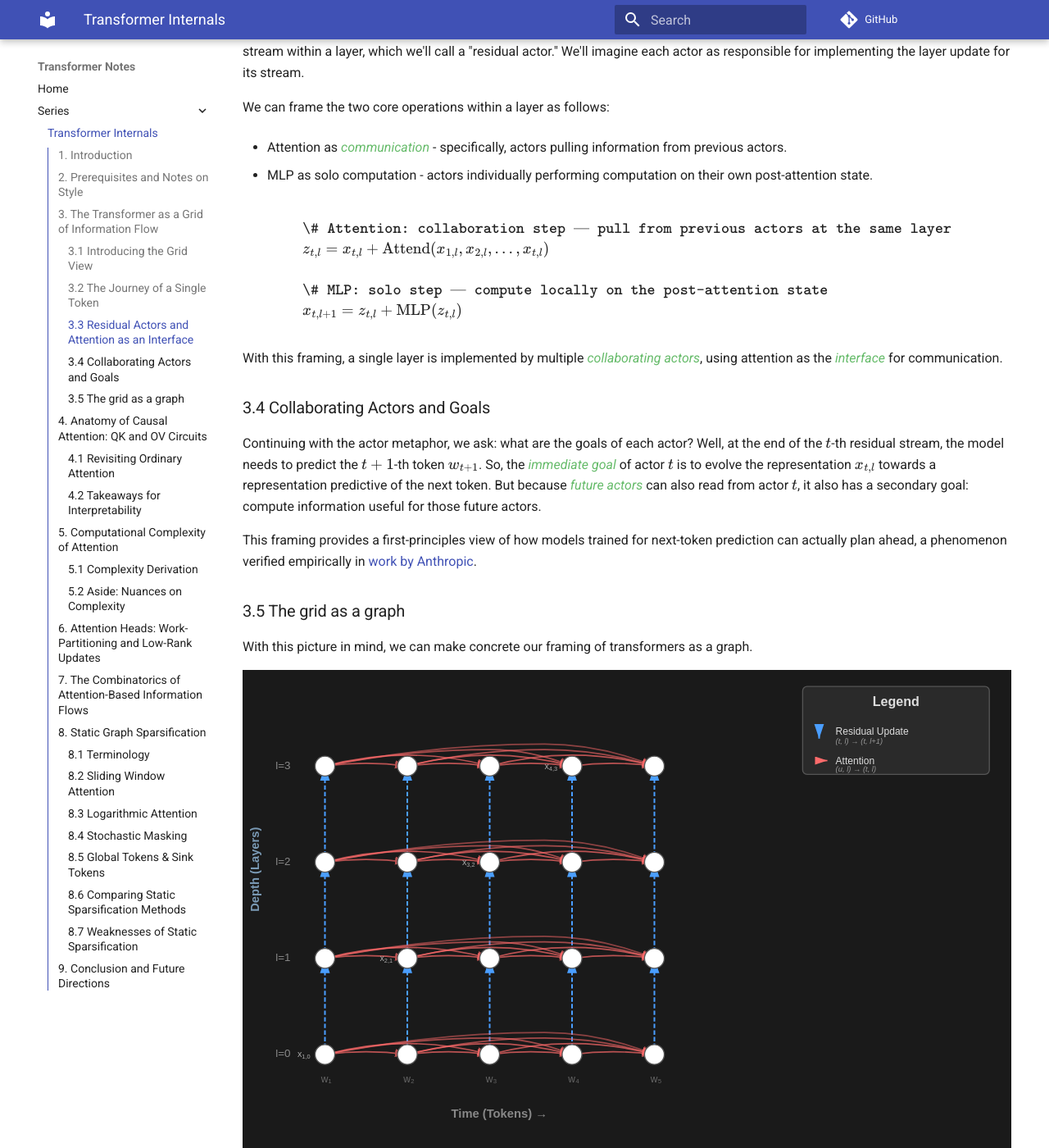
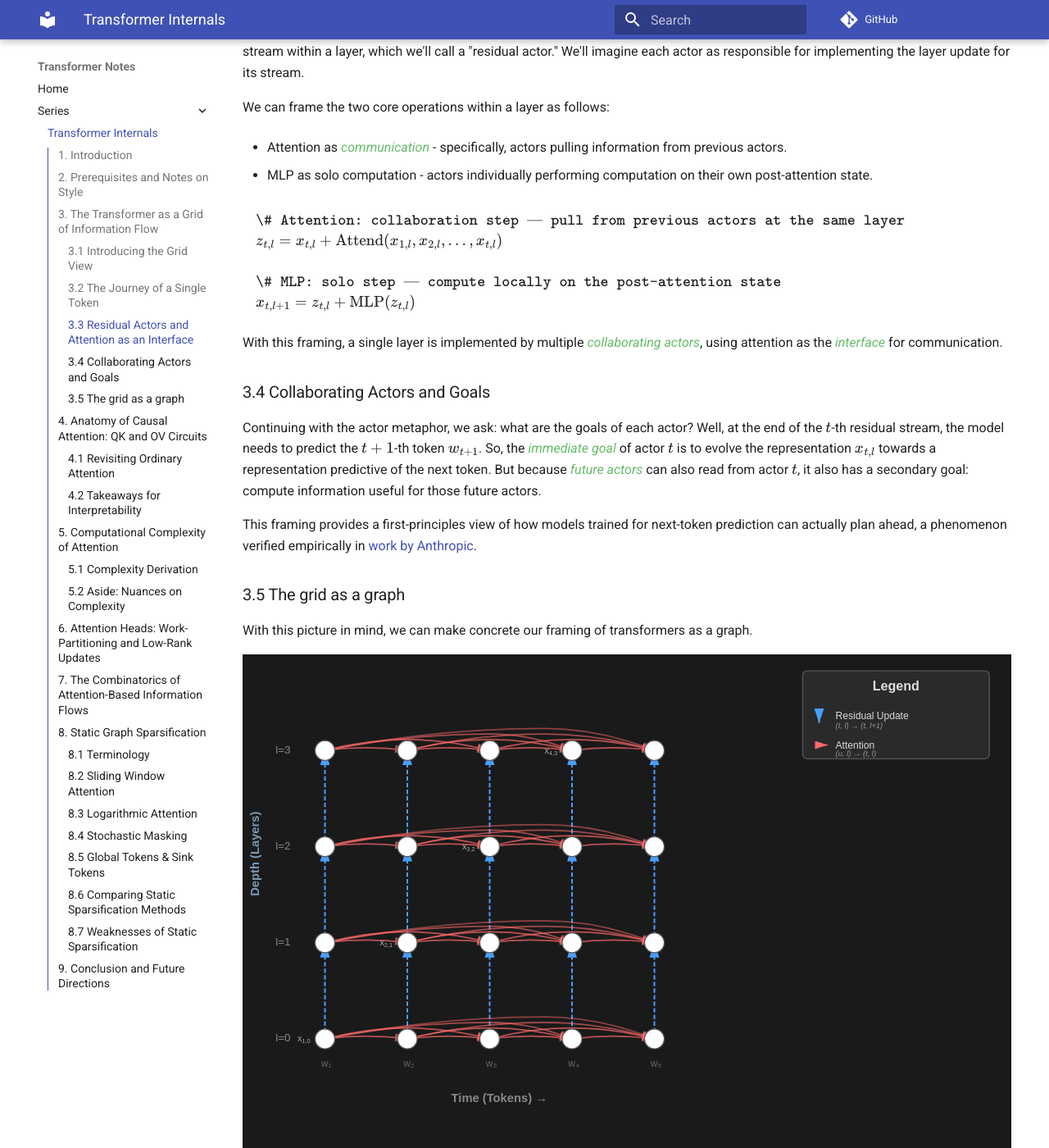
Before and after one commit to PranavSriram18/genai_foundations, an MkDocs documentation site: the page built from docs/series/transformer_internals.md, in a window 1280 px wide and 1400 px high, scrolled down 4085 px. Shown: the whole window at 82% size. Built offline with MkDocs 1.6.1 and Material for MkDocs 9.7.7, drawn with Linux system fonts in a browser that asks for light colours; comment, search, counter and statistics services are not loaded.

Commit message:
css update

```diff
--- a/docs/assets/styles.css
+++ b/docs/assets/styles.css
@@ -19,3 +19,9 @@
     .term  { color: #4dd0e1; }   /* lighter cyan */
     .idea  { color: #c7f9cc;  }   /* lighter green */
 }
+
+/* Left-align all display math blocks (e.g., $$ ... $$) */
+mjx-container[jax="CHTML"][display="true"] {
+    text-align: left !important;
+    margin: 0.5em 0 !important;
+  }
```
